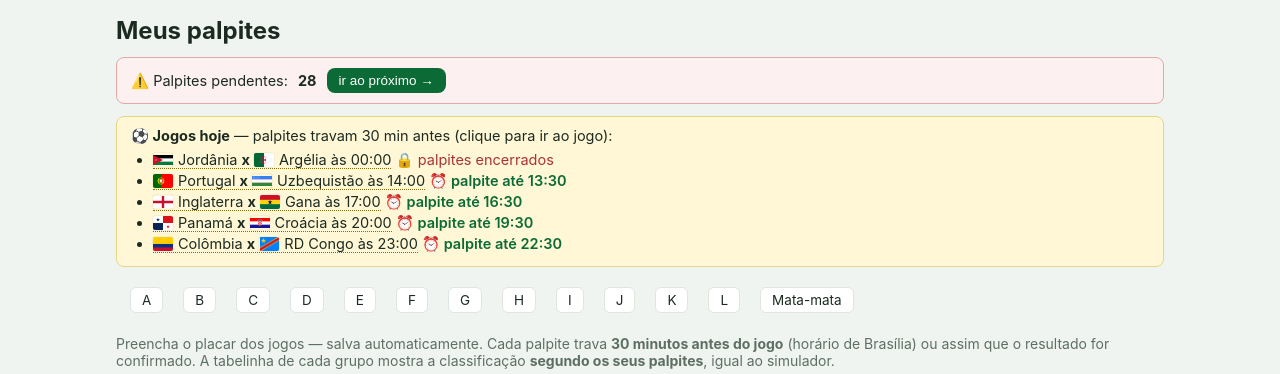
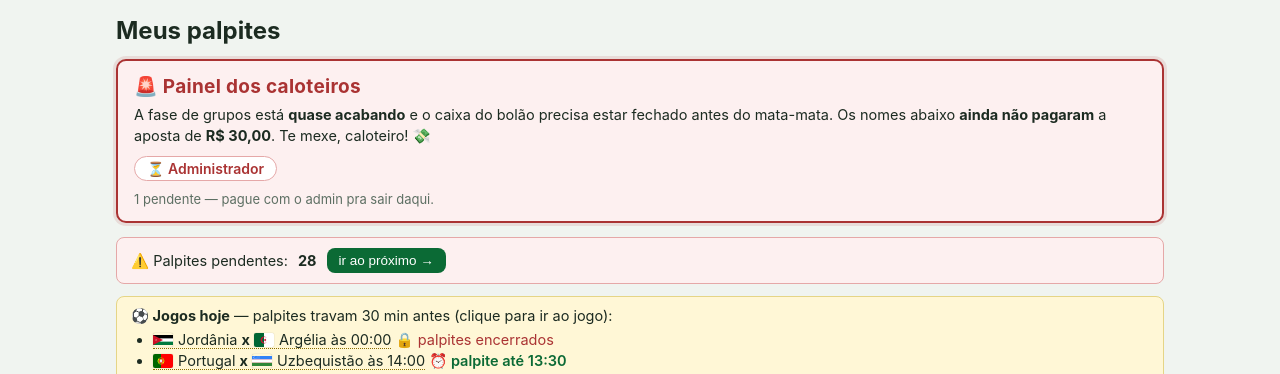
Before and after one commit to Felipe-Meneguzzi/bolao, a Flask app: page / in a window 1280 px wide. Shown: the part 56-430 px from the top of the page. Run offline with Flask 3, Linux system fonts and the light colour scheme; the visitor is signed in with stand-in values (Sample User, id 1); data comes from the database, SQL or seed files in the repository; tables that the repository leaves empty hold one stand-in row (values such as "Sample post").

Commit message:
Painel dos caloteiros

```diff
--- a/app.py
+++ b/app.py
@@ -564,9 +564,13 @@ def palpites():
         if not locked and p is None:
             pendentes += 1
 
+    # painel dos caloteiros: quem já apostou mas ainda não está marcado como pago
+    ranking, _, _ = get_ranking(db)
+    caloteiros = [s for s in ranking if s['palpites'] > 0 and not s['pago']]
+
     return render_template('palpites.html', grupos=sorted(grupos.items()),
                            mata_mata=mata_mata, jogos_hoje=jogos_hoje,
-                           pendentes=pendentes)
+                           pendentes=pendentes, caloteiros=caloteiros)
 
 
 @app.route('/api/palpite', methods=['POST'])
--- a/static/style.css
+++ b/static/style.css
@@ -231,6 +231,20 @@ tbody tr { border-bottom: 1px solid var(--borda-suave); }
                    display: flex; align-items: center; gap: 10px; flex-wrap: wrap; }
 #btn-proximo { padding: 5px 12px; font-size: 13.5px; }
 
+/* painel dos caloteiros — bem destacado em vermelho */
+.painel-caloteiros { background: var(--vermelho-bg); border: 2px solid var(--vermelho);
+                     border-radius: 10px; padding: 14px 16px; margin: 14px 0;
+                     box-shadow: 0 0 0 3px rgba(170, 51, 51, .12); }
+.cal-titulo { display: block; color: var(--vermelho); font-size: 19px;
+              letter-spacing: .3px; }
+.cal-aviso { margin: 6px 0 10px; font-size: 14.5px; line-height: 1.45; }
+.cal-lista { list-style: none; margin: 0; padding: 0;
+             display: flex; flex-wrap: wrap; gap: 6px 8px; }
+.cal-lista li { background: var(--card); border: 1px solid var(--vermelho-borda);
+                color: var(--vermelho); font-weight: 600; font-size: 14px;
+                border-radius: 999px; padding: 3px 12px; }
+.cal-rodape { margin: 10px 0 0; font-size: 13px; color: var(--muted); }
+
 /* aviso de jogos hoje */
 .aviso-hoje { background: var(--aviso-bg); border: 1px solid var(--aviso-borda); border-radius: 8px;
               padding: 10px 14px; margin: 12px 0; font-size: 14.5px; }
--- a/templates/palpites.html
+++ b/templates/palpites.html
@@ -62,6 +62,23 @@
 
 {% block content %}
 <h1>Meus palpites</h1>
+
+{% if caloteiros %}
+<div class="painel-caloteiros">
+  <strong class="cal-titulo">🚨 Painel dos caloteiros</strong>
+  <p class="cal-aviso">A fase de grupos está <strong>quase acabando</strong> e o caixa do bolão
+  precisa estar fechado antes do mata-mata. Os nomes abaixo <strong>ainda não pagaram</strong>
+  a aposta de <strong>R$ {{ '%.2f'|format(VALOR_APOSTA)|replace('.', ',') }}</strong>.
+  Te mexe, caloteiro! 💸</p>
+  <ul class="cal-lista">
+    {% for c in caloteiros %}
+    <li>⏳ {{ c.name }}</li>
+    {% endfor %}
+  </ul>
+  <p class="cal-rodape">{{ caloteiros|length }} pendente{{ 's' if caloteiros|length != 1 }} —
+  pague com o admin pra sair daqui.</p>
+</div>
+{% endif %}
 
 {% if pendentes %}
 <div class="aviso-pendentes" id="aviso-pendentes">
```
